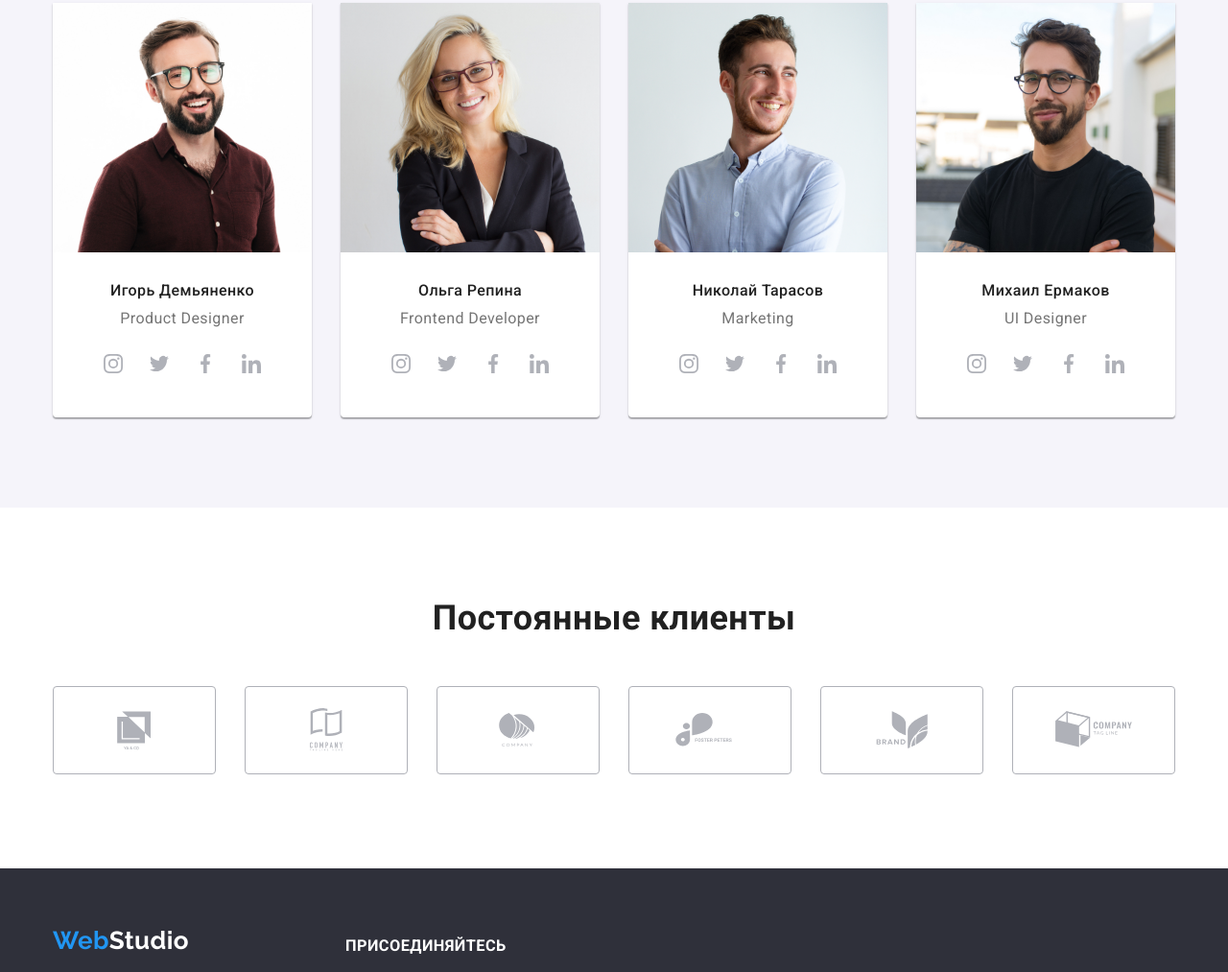
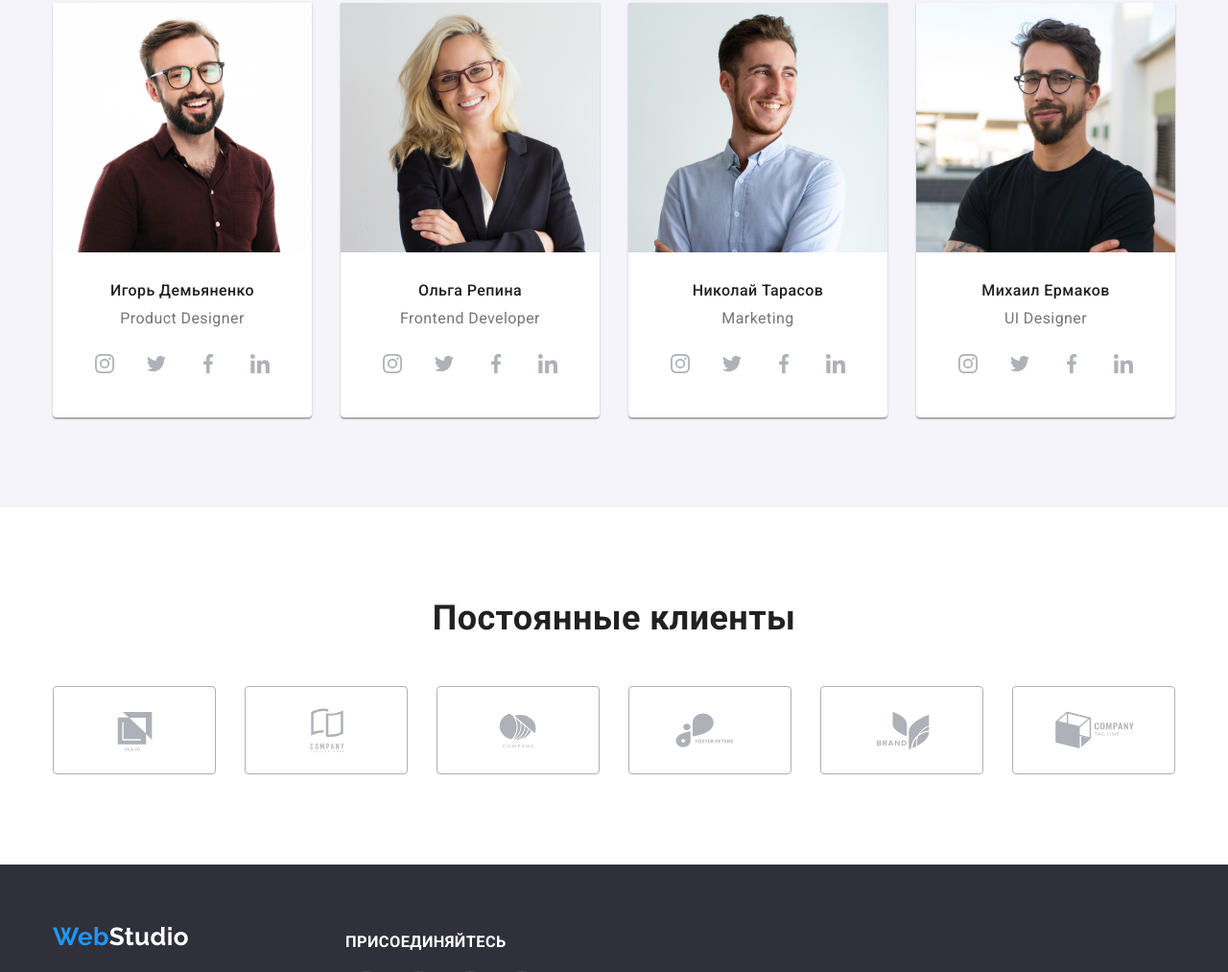
Before and after one commit to MaksVibe/goit-markup-hw-08, a website: page index.html in a window 1280 px wide. Shown: the part 1787-2800 px from the top of the page at 96% size. Drawn offline with Linux system fonts and the light colour scheme.

Commit message:
Правки свг списков

```diff
--- a/css/style.css
+++ b/css/style.css
@@ -138,7 +138,6 @@ ul {
 
 .mail-link {
   margin-right: 50px;
-  margin-left: 10px;
 }
 
 .link:hover .mail-icon,
@@ -268,7 +267,6 @@ ul {
   border-radius: 0px 0px 4px 4px;
   background-color: var(--white-color);
   line-height: calc(19 / 16);
-  padding-bottom: 30px;
 }
 
 .list-box:not(:last-child) {
@@ -288,17 +286,20 @@ ul {
   line-height: inherit;
 }
 
+.our-team .icon-list {
+  padding: 0 32px 30px 32px;
+}
+
 .icon-network {
   fill: var(--icon-color);
   width: 44px;
   height: 44px;
   padding-top: 12px;
   padding-bottom: 12px;
-  cursor: pointer;
 }
 
-.icon-network:hover,
-.icon-network:focus {
+.icon-list .list-child:hover .icon-network,
+.icon-list .list-child:focus .icon-network {
   background-color: var(--accent-color);
   border-radius: 50%;
   fill: var(--white-color);
@@ -309,7 +310,7 @@ ul {
 }
 
 /* Постоянные клиенты */
-.icon-client-logo {
+.clients-list .list-child {
   width: 170px;
   height: 92px;
   fill: var(--icon-color);
@@ -317,33 +318,47 @@ ul {
   border-radius: 4px;
 }
 
+.clients-list .list-child:hover,
 .icon-client-logo:hover {
   fill: var(--accent-color);
   border-color: var(--accent-color);
   cursor: pointer;
 }
+.icon-client-logo {
+  width: inherit;
+  height: inherit;
+}
 
 /* Футер */
-.bot-line {
+.footer {
   background-color: var(--second-background-color);
   padding-top: 60px;
   padding-bottom: 60px;
 }
 
-.bot-line .container {
+.footer .container {
   display: flex;
 }
 
-.bot-line .title-third {
+.footer .title-third {
   color: var(--white-color);
   text-transform: uppercase;
   line-height: calc(16 / 14);
-  margin-bottom: 20px;
   margin-top: 12px;
+}
+
+.footer .list {
+  align-items: flex-start;
+  flex-direction: column;
+  margin-top: 20px;
+  line-height: calc(24 / 14);
 }
 
 .footer-column-networks {
   margin-left: 70px;
+}
+.footer .icon-list {
+  flex-direction: row;
 }
 
 .footer-column-networks .icon-network {
@@ -355,38 +370,26 @@ ul {
   margin-right: 10px;
 }
 
-.footer-column-networks .icon-network:hover,
-.footer-column-networks .icon-network:focus {
-  background-color: var(--accent-color);
-}
-
-.bot-line li:not(first-child) {
+.footer li:not(first-child) {
   margin-bottom: 9px;
 }
 
-.bot-line li:last-child {
+.footer li:last-child {
   margin-bottom: 0px;
 }
 
-.bot-line .list {
-  align-items: flex-start;
-  flex-direction: column;
-  margin-top: 20px;
-  line-height: calc(24 / 14);
-}
-
-.bot-line .link {
+.footer .link {
   text-decoration: none;
   color: rgba(255, 255, 255, 0.6);
 }
 
-.bot-line .address {
+.footer .address {
   font-style: normal;
   color: #ffffff;
 }
 
-.bot-line .link:hover,
-.bot-line .link:focus {
+.footer .link:hover,
+.footer .link:focus {
   color: var(--accent-color);
 }
 
--- a/index.html
+++ b/index.html
@@ -166,18 +166,36 @@
               />
               <h3 class="title-third">Игорь Демьяненко</h3>
               <p class="text">Product Designer</p>
+              <ul class="list icon-list">
+                <li class="list-child">
+                  <a href="">
                     <svg class="icon-network">
                       <use href="./images/sprite.svg#icon-instagram-2"></use>
                     </svg>
+                  </a>
+                </li>
+                <li class="list-child">
+                  <a href="">
                     <svg class="icon-network">
                       <use href="./images/sprite.svg#icon-twitter-1"></use>
                     </svg>
+                  </a>
+                </li>
+                <li class="list-child">
+                  <a href="">
                     <svg class="icon-network">
                       <use href="./images/sprite.svg#icon-facebook-1"></use>
                     </svg>
+                  </a>
+                </li>
+                <li class="list-child">
+                  <a href="">
                     <svg class="icon-network">
                       <use href="./images/sprite.svg#icon-linkedin-1"></use>
                     </svg>
+                  </a>
+                </li>
+              </ul>
             </li>
             <li class="list-box">
               <img
@@ -187,18 +205,36 @@
               />
               <h3 class="title-third">Ольга Репина</h3>
               <p class="text">Frontend Developer</p>
+              <ul class="list icon-list">
+                <li class="list-child">
+                  <a href="">
                     <svg class="icon-network">
                       <use href="./images/sprite.svg#icon-instagram-2"></use>
                     </svg>
+                  </a>
+                </li>
+                <li class="list-child">
+                  <a href="">
                     <svg class="icon-network">
                       <use href="./images/sprite.svg#icon-twitter-1"></use>
                     </svg>
+                  </a>
+                </li>
+                <li class="list-child">
+                  <a href="">
                     <svg class="icon-network">
                       <use href="./images/sprite.svg#icon-facebook-1"></use>
                     </svg>
+                  </a>
+                </li>
+                <li class="list-child">
+                  <a href="">
                     <svg class="icon-network">
                       <use href="./images/sprite.svg#icon-linkedin-1"></use>
                     </svg>
+                  </a>
+                </li>
+              </ul>
             </li>
             <li class="list-box">
               <img
@@ -208,18 +244,36 @@
               />
               <h3 class="title-third">Николай Тарасов</h3>
               <p class="text">Marketing</p>
+              <ul class="list icon-list">
+                <li class="list-child">
+                  <a href="">
                     <svg class="icon-network">
                       <use href="./images/sprite.svg#icon-instagram-2"></use>
                     </svg>
+                  </a>
+                </li>
+                <li class="list-child">
+                  <a href="">
                     <svg class="icon-network">
                       <use href="./images/sprite.svg#icon-twitter-1"></use>
                     </svg>
+                  </a>
+                </li>
+                <li class="list-child">
+                  <a href="">
                     <svg class="icon-network">
                       <use href="./images/sprite.svg#icon-facebook-1"></use>
                     </svg>
+                  </a>
+                </li>
+                <li class="list-child">
+                  <a href="">
                     <svg class="icon-network">
                       <use href="./images/sprite.svg#icon-linkedin-1"></use>
                     </svg>
+                  </a>
+                </li>
+              </ul>
             </li>
             <li class="list-box">
               <img
@@ -229,18 +283,36 @@
               />
               <h3 class="title-third">Михаил Ермаков</h3>
               <p class="text">UI Designer</p>
+              <ul class="list icon-list">
+                <li class="list-child">
+                  <a href="">
                     <svg class="icon-network">
                       <use href="./images/sprite.svg#icon-instagram-2"></use>
                     </svg>
+                  </a>
+                </li>
+                <li class="list-child">
+                  <a href="">
                     <svg class="icon-network">
                       <use href="./images/sprite.svg#icon-twitter-1"></use>
                     </svg>
+                  </a>
+                </li>
+                <li class="list-child">
+                  <a href="">
                     <svg class="icon-network">
                       <use href="./images/sprite.svg#icon-facebook-1"></use>
                     </svg>
+                  </a>
+                </li>
+                <li class="list-child">
+                  <a href="">
                     <svg class="icon-network">
                       <use href="./images/sprite.svg#icon-linkedin-1"></use>
                     </svg>
+                  </a>
+                </li>
+              </ul>
             </li>
           </ul>
         </div>
@@ -249,33 +321,33 @@
       <section class="section">
         <div class="container">
           <h2 class="title-second">Постоянные клиенты</h2>
-          <ul class="list">
-            <li>
+          <ul class="list clients-list">
+            <li class="list-child">
               <svg class="icon-client-logo">
                 <use href="./images/sprite.svg#icon-Logo-1"></use>
               </svg>
             </li>
-            <li>
+            <li class="list-child">
               <svg class="icon-client-logo">
                 <use href="./images/sprite.svg#icon-Logo-2"></use>
               </svg>
             </li>
-            <li>
+            <li class="list-child">
               <svg class="icon-client-logo">
                 <use href="./images/sprite.svg#icon-Logo-3"></use>
               </svg>
             </li>
-            <li>
+            <li class="list-child">
               <svg class="icon-client-logo">
                 <use href="./images/sprite.svg#icon-Logo-4"></use>
               </svg>
             </li>
-            <li>
+            <li class="list-child">
               <svg class="icon-client-logo">
                 <use href="./images/sprite.svg#icon-Logo-5"></use>
               </svg>
             </li>
-            <li>
+            <li class="list-child">
               <svg class="icon-client-logo">
                 <use href="./images/sprite.svg#icon-Logo-6"></use>
               </svg>
@@ -285,7 +357,7 @@
       </section>
     </main>
     <!--Футер-->
-    <footer class="bot-line">
+    <footer class="footer">
       <div class="container">
         <div class="footer-column-nav">
           <a href="./index.html" class="logo">
@@ -307,18 +379,36 @@
         </div>
         <div class="footer-column-networks">
           <h3 class="title-third">Присоединяйтесь</h3>
+          <ul class="list icon-list">
+            <li class="list-child">
+              <a href="">
                 <svg class="icon-network">
                   <use href="./images/sprite.svg#icon-instagram-2"></use>
                 </svg>
+              </a>
+            </li>
+            <li class="list-child">
+              <a href="">
                 <svg class="icon-network">
                   <use href="./images/sprite.svg#icon-twitter-1"></use>
                 </svg>
+              </a>
+            </li>
+            <li class="list-child">
+              <a href="">
                 <svg class="icon-network">
                   <use href="./images/sprite.svg#icon-facebook-1"></use>
                 </svg>
+              </a>
+            </li>
+            <li class="list-child">
+              <a href="">
                 <svg class="icon-network">
                   <use href="./images/sprite.svg#icon-linkedin-1"></use>
                 </svg>
+              </a>
+            </li>
+          </ul>
         </div>
       </div>
     </footer>
```
Also changed, not shown: portfolio.html (+21 -3 lines). Lines whose indentation alone changed are shown as unchanged.
